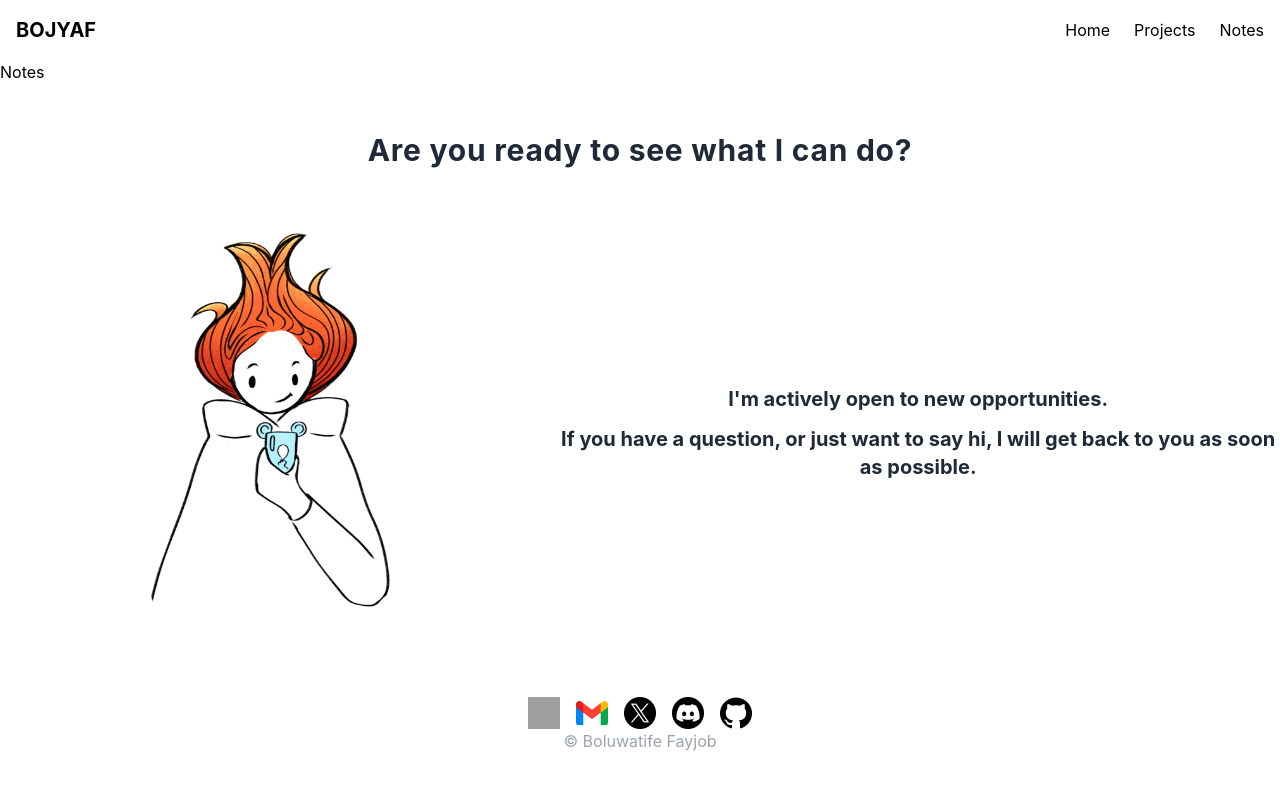
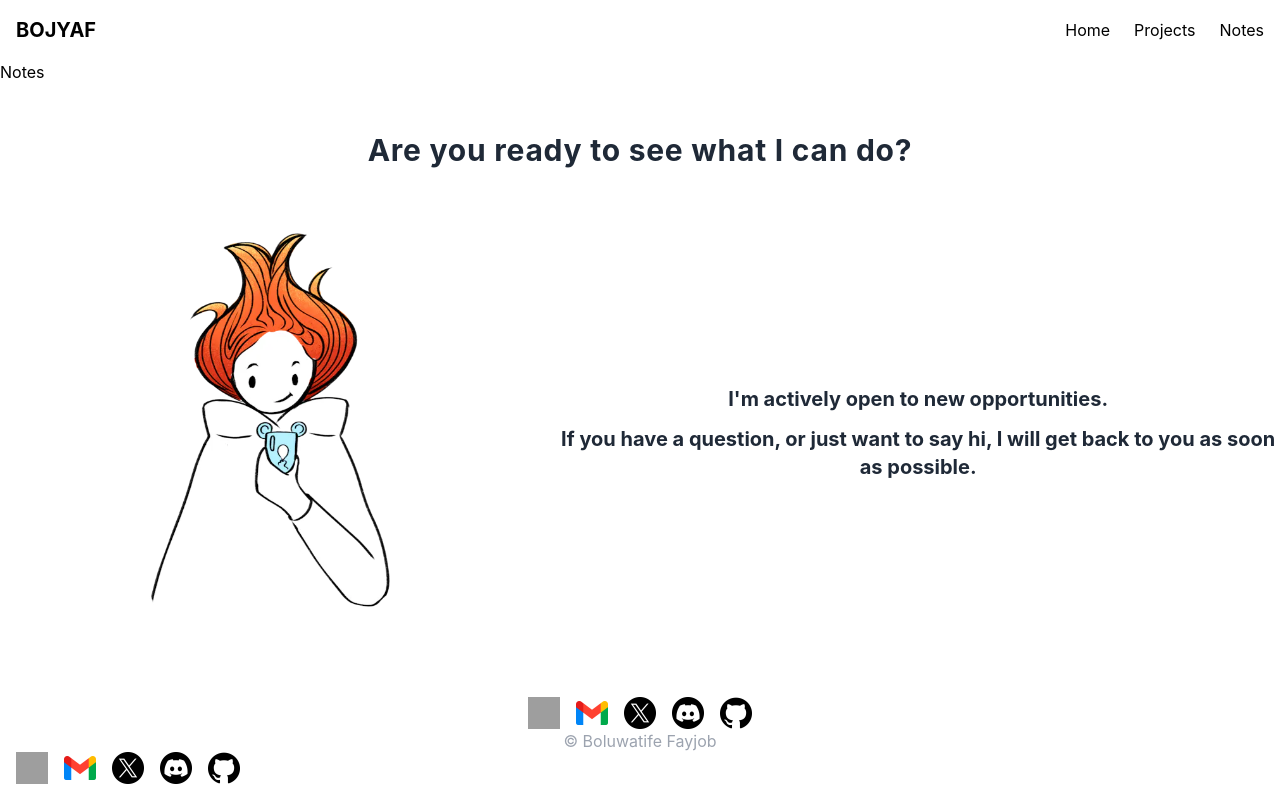
Before and after one commit to BFayjob/boluwatifewebsite, a React (Create React App) app: page /notes in a window 1280 px wide. Built offline with nearby package versions, Linux system fonts and the light colour scheme; grey boxes are pictures that could not be loaded.

Commit message:
03-02-24 evening

```diff
--- a/src/Components/Contact.js
+++ b/src/Components/Contact.js
@@ -3,7 +3,7 @@ import React from 'react';
 
 const Contact = () => {
   return (
-    <article className="bg-gradient-to-b from-warm-light to-warm-dark text-gray-800 py-12 flex flex-col items-center rounded-t-[50%]">
+    <article className="relative bg-gradient-to-b from-warm-light to-warm-dark text-gray-800 py-12 flex flex-col items-center rounded-t-[50%]">
 
       {/* Call to Action */}
       <article className="mb-8">
@@ -17,7 +17,7 @@ const Contact = () => {
         {/* Left Article for Image */}
         <article className="w-1/2 pr-4">
           {/* Include your image here */}
-          <img className="self-center w-3/4 mx-auto mb-4 md:mb-0 md:mx-0 md:w-full css-keakeu e1nqwh8g0" src="IMG_4590.jpg" alt="Your" />
+          <img className="self-center w-3/4 mx-auto mb-4 md:mb-0 md:mx-0 md:w-full" src="IMG_4590.jpg" alt="Your" />
         </article>
 
         {/* Right Article for Text */}
@@ -29,7 +29,6 @@ const Contact = () => {
             If you have a question, or just want to say hi, I will get back to you as soon as possible.
           </p>
         </article>
-
       </div>
 
       {/* Social Media Icons */}
@@ -51,6 +50,30 @@ const Contact = () => {
         </a>
       </div>
 
+      {/* Permanent Contact Details */}
+      <div className="fixed bottom-0 left-0 p-4 flex flex-col items-start space-y-4 bg-white text-white">
+        <h2 className="text-2xl font-bold">Contact</h2>
+
+        {/* Social Media Icons */}
+        <div className="flex items-center space-x-4">
+          <a href="https://www.instagram.com/bojyaf/" target="_blank" rel="noopener noreferrer">
+            <img className="w-8 h-8" src="instagram.png" alt="Instagram" />
+          </a>
+          <a href="mailto:boluwatife.fayjob@outlook.com">
+            <img className="w-8 h-8" src="gmail.png" alt="Email" />
+          </a>
+          <a href="https://twitter.com/BOJYAF" target="_blank" rel="noopener noreferrer">
+            <img className="w-8 h-8" src="twitter.png" alt="Twitter" />
+          </a>
+          <a href="https://discord.com/channels/@bojyaf" target="_blank" rel="noopener noreferrer">
+            <img className="w-8 h-8" src="discord.png" alt="Discord" />
+          </a>
+          <a href="https://github.com/BFayjob" target="_blank" rel="noopener noreferrer">
+            <img className="w-8 h-8" src="github.png" alt="GitHub" />
+          </a>
+        </div>
+      </div>
+
       {/* Copyright */}
       <article className="mt-auto">
         <p className="text-gray-400">&copy; Boluwatife Fayjob</p>
```
Lines whose indentation alone changed are shown as unchanged.
